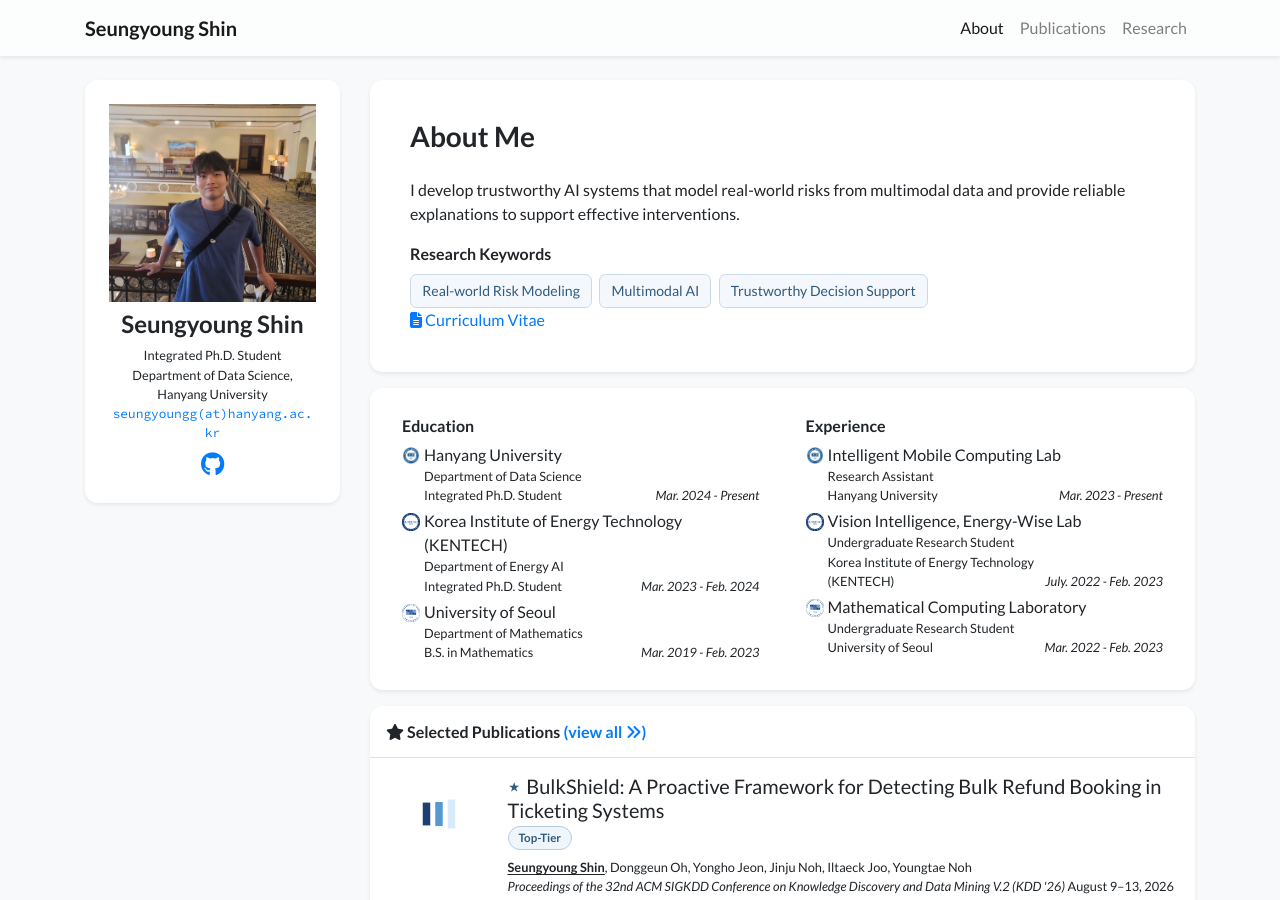
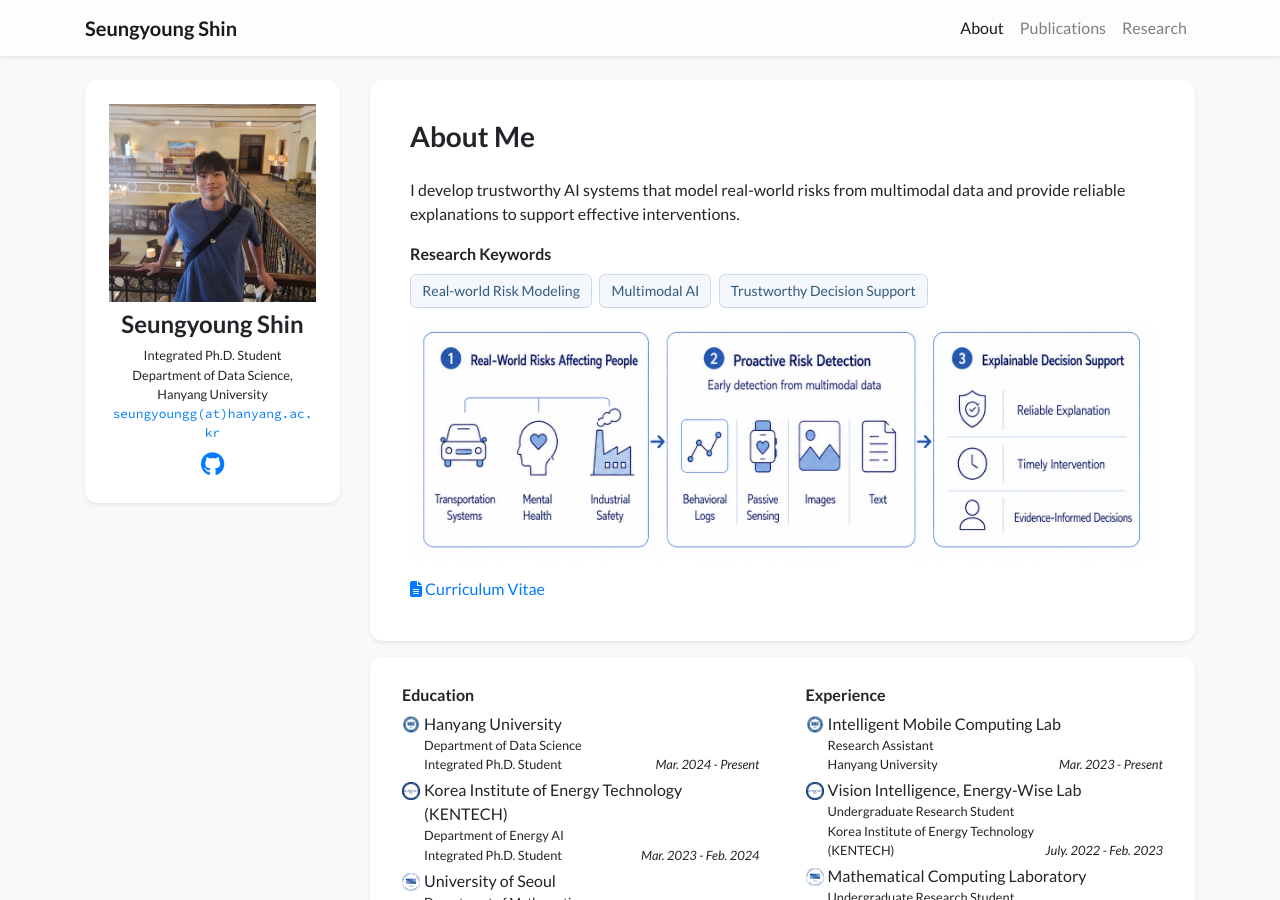
Before and after one commit to seungyoungg/academic-homepage-test, a Jekyll site: the page built from index.html, in a window 1280 px wide and 900 px high. Built offline with Jekyll 4.4.1, drawn with Linux system fonts in a browser that asks for light colours; nearby versions of some CDN libraries; a style sheet for code colours, icons or effects is not loaded.

Commit message:
Update profile_card_bio_only.html

```diff
--- a/_includes/widgets/profile_card_bio_only.html
+++ b/_includes/widgets/profile_card_bio_only.html
@@ -1,24 +1,59 @@
 <div class="mt-3 d-md-none"></div>
+
 <div class="row">
     <div class="col">
         <div class="card border-0 shadow-sm bg-white">
             <div class="card-body p-4">
+
+                <!-- About Me Title -->
                 <div class="row px-3 pt-3">
                     <div class="col h3">
                         About Me
                     </div>
                 </div>
+
                 <div class="row p-3">
                     <div class="col">
-                        <div class="text-profile-bio mt-0" {% if site.data.profile.short_bio_text_justify %}style="text-align: justify;"{% endif %}>
+
+                        <!-- Research Introduction -->
+                        <div
+                            class="text-profile-bio mt-0"
+                            {% if site.data.profile.short_bio_text_justify %}
+                                style="text-align: justify;"
+                            {% endif %}
+                        >
                             {{ site.data.profile.short_bio }}
                         </div>
+
+                        <!-- Research Overview Figure -->
+                        <div class="mt-3 mb-3">
+                            <img
+                                src="{{ '/assets/images/research/research-overview.png' | relative_url }}"
+                                alt="Research overview: real-world risks, proactive risk detection, and explainable decision support"
+                                class="img-fluid w-100"
+                                style="
+                                    display: block;
+                                    border-radius: 0.5rem;
+                                "
+                            >
+                        </div>
+
+                        <!-- Curriculum Vitae -->
                         {% if site.data.profile.cv_link %}
-                            <a target="_blank" href="{{ site.data.profile.cv_link | relative_url }}"><i class="fas fa-file-alt"></i> Curriculum Vitae</a> <br/>
+                            <a
+                                target="_blank"
+                                rel="noopener noreferrer"
+                                href="{{ site.data.profile.cv_link | relative_url }}"
+                            >
+                                <i class="fas fa-file-alt"></i>
+                                Curriculum Vitae
+                            </a>
+                            <br>
                         {% endif %}
+
                     </div>
+                </div>
 
-                </div>
             </div>
         </div>
     </div>
```
